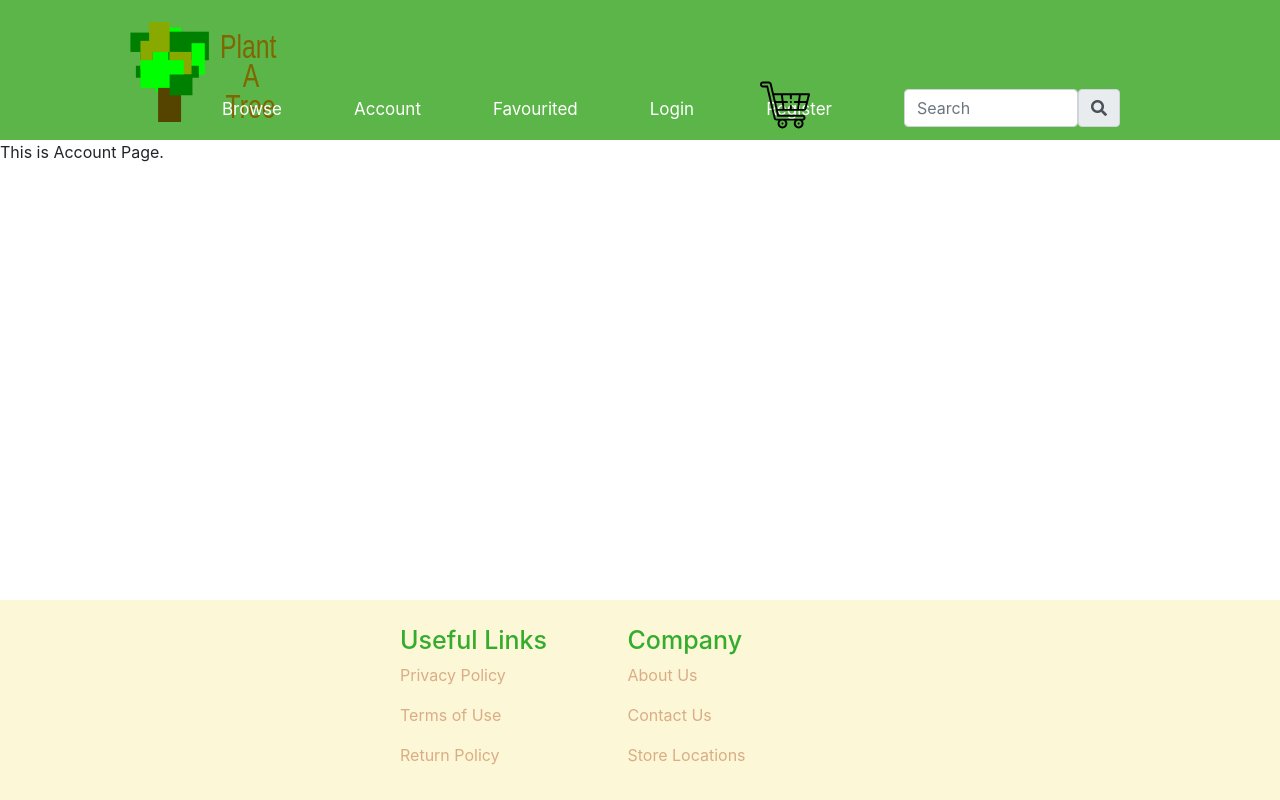
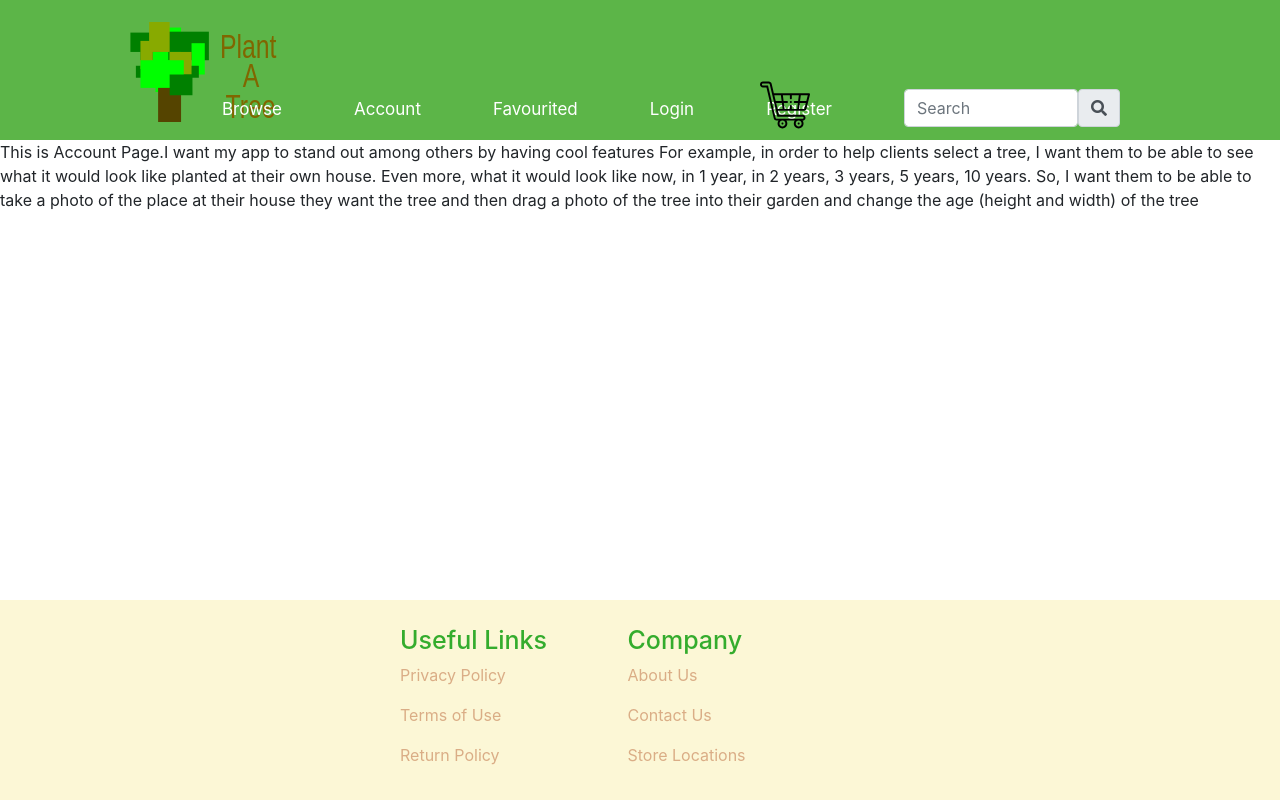
Before and after one commit to edrispor/CISE2019, a React (Create React App) app in the folder plant-a-tree/: page /account in a window 1280 px wide. Built offline with nearby package versions, Linux system fonts and the light colour scheme; no server answers.

Commit message:
user table added

```diff
--- /dev/null
+++ b/plant-a-tree/src/components/User.jsx
@@ -0,0 +1,31 @@
+import React, { Component } from "react";
+
+export default class User extends Component {
+  constructor() {
+    super();
+    this.state = {
+      user: []
+    };
+  }
+
+  componentDidMount() {
+    this.getUser();
+  }
+
+  getUser = _ => {
+    fetch("/user")
+      .then(response => response.json())
+      .then(response => this.setState({ user: response.data }))
+      .catch(err => console.error(err));
+  };
+
+  renderUser = ({ user_id, user_name, user_email }) => (
+    <div key={user_id}>
+      {user_id} : {user_name} : {user_email}
+    </div>
+  );
+  render() {
+    const { user } = this.state;
+    return <div>{user.map(this.renderUser)}</div>;
+  }
+}
--- a/plant-a-tree/src/pages/Account.js
+++ b/plant-a-tree/src/pages/Account.js
@@ -1,9 +1,19 @@
 import React from "react";
+import User from "../components/User";
 
 export default function Account() {
   return (
     <div>
-      <p>This is Account Page.</p>
+      <p>
+        This is Account Page.I want my app to stand out among others by having
+        cool features For example, in order to help clients select a tree, I
+        want them to be able to see what it would look like planted at their own
+        house. Even more, what it would look like now, in 1 year, in 2 years, 3
+        years, 5 years, 10 years. So, I want them to be able to take a photo of
+        the place at their house they want the tree and then drag a photo of the
+        tree into their garden and change the age (height and width) of the tree
+      </p>
+      <User></User>
     </div>
   );
 }
```
Also changed, not shown: 1 other file (tests, documents, lock files or other folders).
